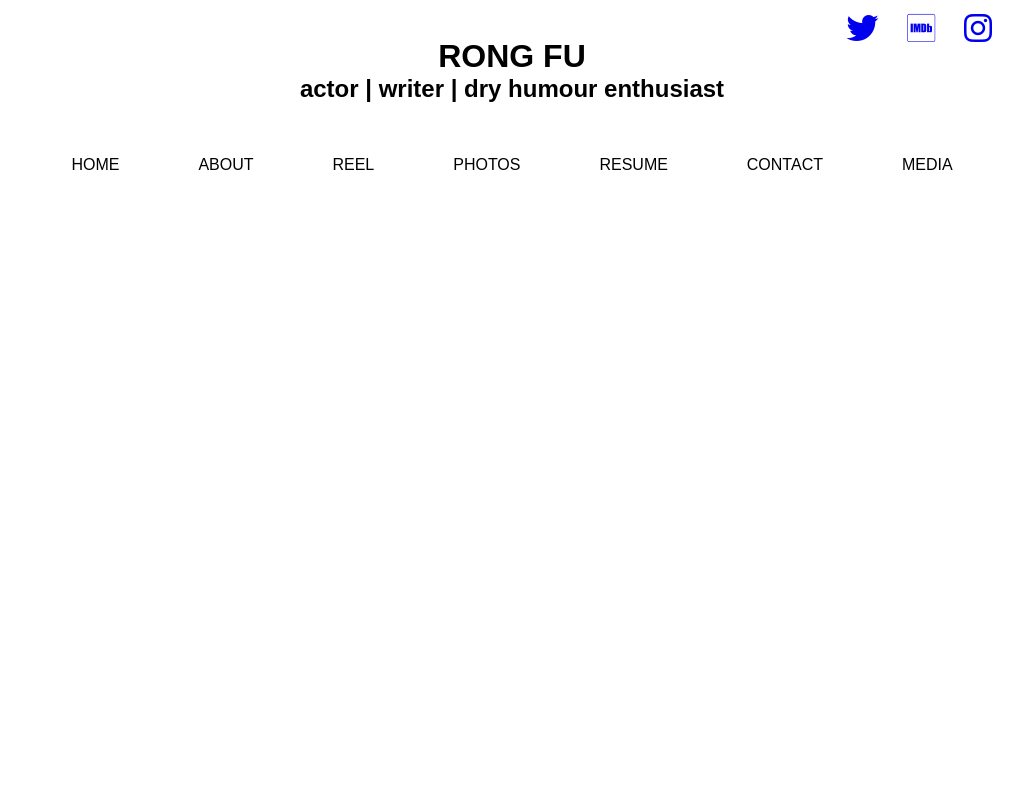
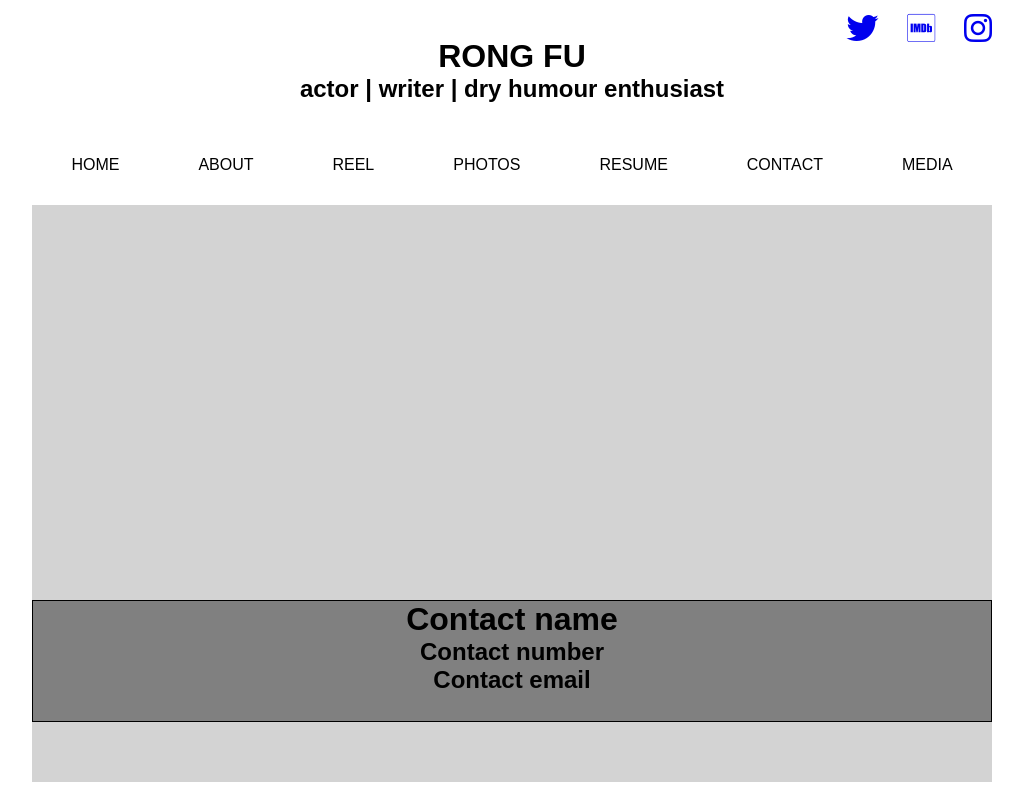
Before and after one commit to davidsonayres/rongfu, a plain HTML site: page index.html in a window 1280 px wide. Both pictures are taken after a click on the item "CONTACT". Shown: the whole page, without its empty margins (128-1151 px from the left). Drawn offline with nearby package versions, Linux system fonts and the light colour scheme.

Commit message:
Added and styled placeholders on contact page

```diff
--- a/contact.html
+++ b/contact.html
@@ -0,0 +1,6 @@
+<div id="contact_image"></div>
+<div id="contact_info">
+  <h1>Contact name</h1>
+  <h2>Contact number</h2>
+  <h2>Contact email</h2>
+</div>
--- a/styles.css
+++ b/styles.css
@@ -119,3 +119,26 @@ div#gallery {
   margin: 3% auto;
   text-align: center;
 }
+
+/* CONTACT */
+#contact_image {
+  width: 100%;
+  height: 95%;
+  background-color: lightgrey;
+  position: absolute;
+  top: 5%;
+}
+
+#contact_info {
+  width: 100%;
+  height: 20%;
+  position: absolute;
+  bottom: 10%;
+  border: 1px solid black;
+  text-align: center;
+  background-color: grey;
+}
+
+#contact_info h1 {
+  margin: 0;
+}
```
